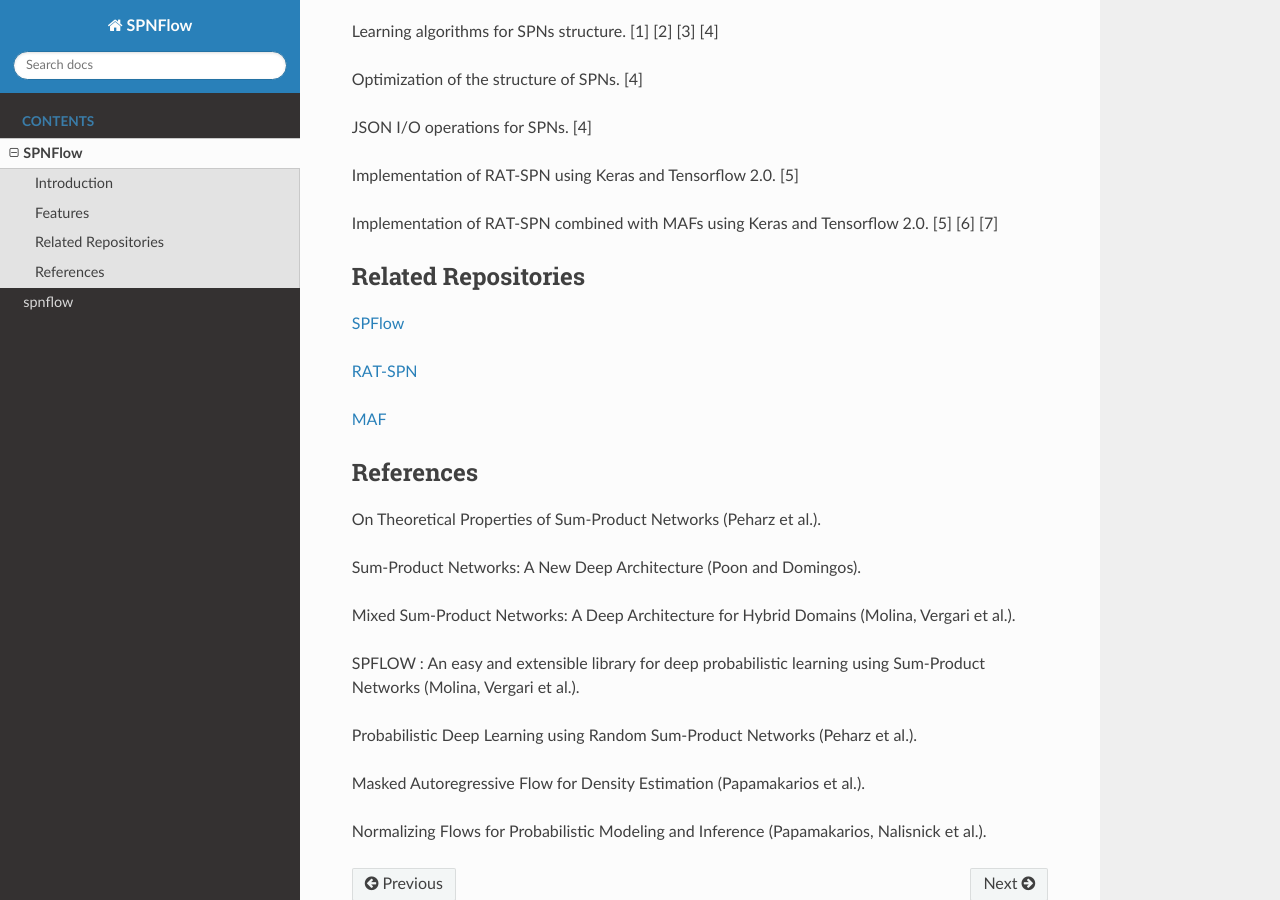
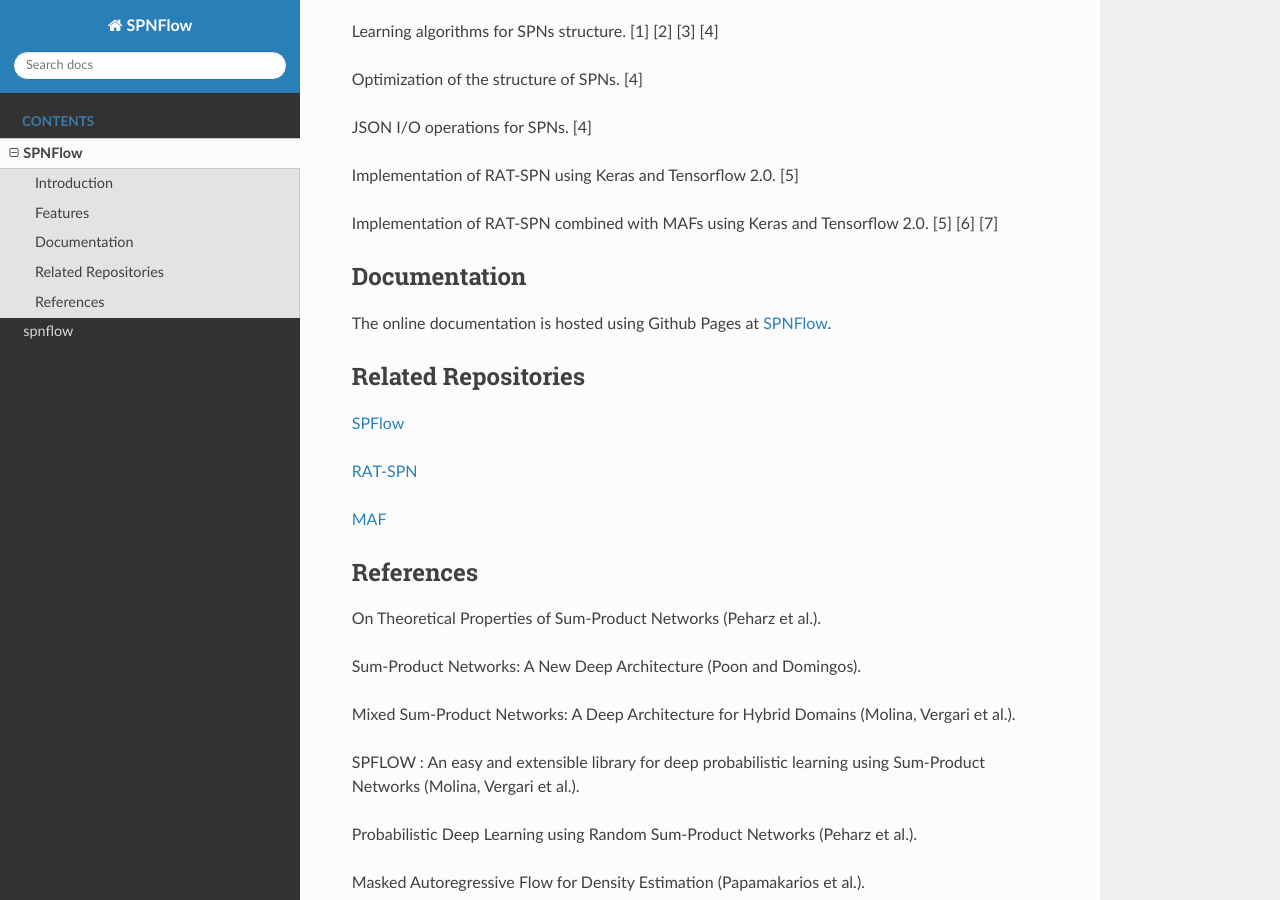
Before and after one commit to loreloc/spnflow, a Sphinx documentation site: the page built from docs/README.md, in a window 1280 px wide and 900 px high, scrolled down 421 px. Built offline with Sphinx 7.4.7 and the Read the Docs theme 2.0.0, drawn with Linux system fonts in a browser that asks for light colours.

Commit message:
updated README.md

```diff
--- a/docs/README.md
+++ b/docs/README.md
@@ -12,6 +12,9 @@
 - Implementation of RAT-SPN using Keras and Tensorflow 2.0. [5]
 - Implementation of RAT-SPN combined with MAFs using Keras and Tensorflow 2.0. [5] [6] [7]
 
+## Documentation
+The online documentation is hosted using Github Pages at [SPNFlow](https://loreloc.github.io/spnflow/).
+
 ## Related Repositories
 - [SPFlow](https://github.com/SPFlow/SPFlow)
 - [RAT-SPN](https://github.com/cambridge-mlg/RAT-SPN)
```
Also changed, not shown: README.md (+3 -0 lines).
